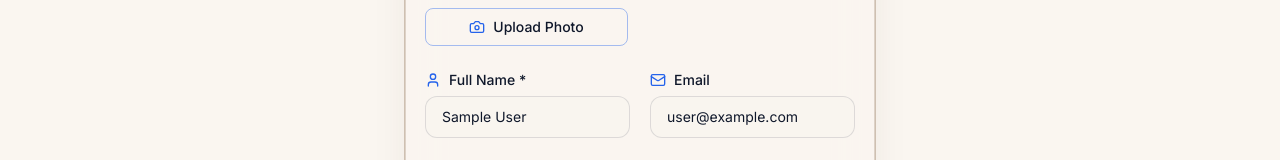
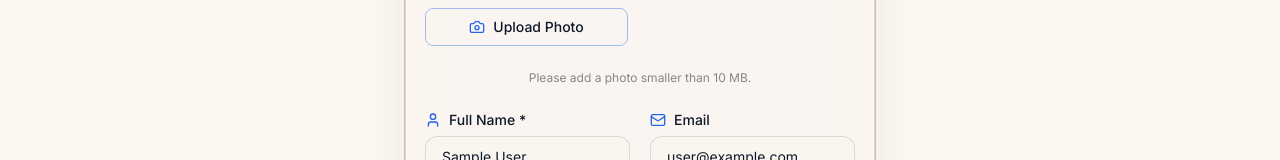
Before and after one commit to Bernabas-Tesema/GC_2026, a Next.js app: page /profile in a window 1280 px wide. Shown: the part 590-750 px from the top of the page. Built offline with nearby package versions, Linux system fonts and the light colour scheme; no server answers; the database is empty; sample sign-in values are in the browser's storage; a web font is replaced by a local one.

Commit message:
photo deploye size is limmeteed to

```diff
--- a/src/app/managers/page.tsx
+++ b/src/app/managers/page.tsx
@@ -855,7 +855,7 @@ function UploadTab() {
               </div>
               <div>
                 <p className="font-semibold text-navy">Click to choose a photo</p>
-                <p className="mt-0.5 text-xs text-navy/45">JPG, PNG, WEBP, HEIC · max 10MB</p>
+                <p className="mt-0.5 text-xs text-navy/45">Please add a photo smaller than 10 MB · JPG, PNG, WEBP, HEIC</p>
               </div>
             </>
           )}
@@ -1215,6 +1215,7 @@ function AdminPhotoUpload({
         className="hidden"
         onChange={(e) => { const f = e.target.files?.[0]; if (f) handleFile(f); e.target.value = ""; }}
       />
+      <p className="text-center text-[11px] text-navy/45">Please add a photo smaller than 10 MB</p>
     </div>
   );
 }
--- a/src/app/profile/page.tsx
+++ b/src/app/profile/page.tsx
@@ -222,6 +222,9 @@ export default function ProfilePage() {
                 aspect="square"
                 disabled={saving}
               />
+              <p className="text-center text-xs text-navy/50 min-[520px]:col-span-2">
+                {t.profile.photoSizeHint}
+              </p>
             </div>
 
             <div className="grid gap-5 sm:grid-cols-2">
--- a/src/messages/am.json
+++ b/src/messages/am.json
@@ -73,6 +73,7 @@
     "smallPhoto": "ትንሽ የመገለጫ ፎቶ",
     "uploadPhoto": "ፎቶ ይጭኑ",
     "changePhoto": "ፎቶ ይቀይሩ",
+    "photoSizeHint": "እባክዎ ከ 10 MB ያነሰ ፎቶ ይጭኑ።",
     "save": "መገለጫ አስቀምጥ",
     "saving": "በማስቀመጥ ላይ...",
     "selectDepartment": "ክፍል ይምረጡ",
--- a/src/messages/en.json
+++ b/src/messages/en.json
@@ -73,6 +73,7 @@
     "smallPhoto": "Small Profile Photo",
     "uploadPhoto": "Upload Photo",
     "changePhoto": "Change Photo",
+    "photoSizeHint": "Please add a photo smaller than 10 MB.",
     "save": "Save Profile",
     "saving": "Saving...",
     "selectDepartment": "Select a department",
```
